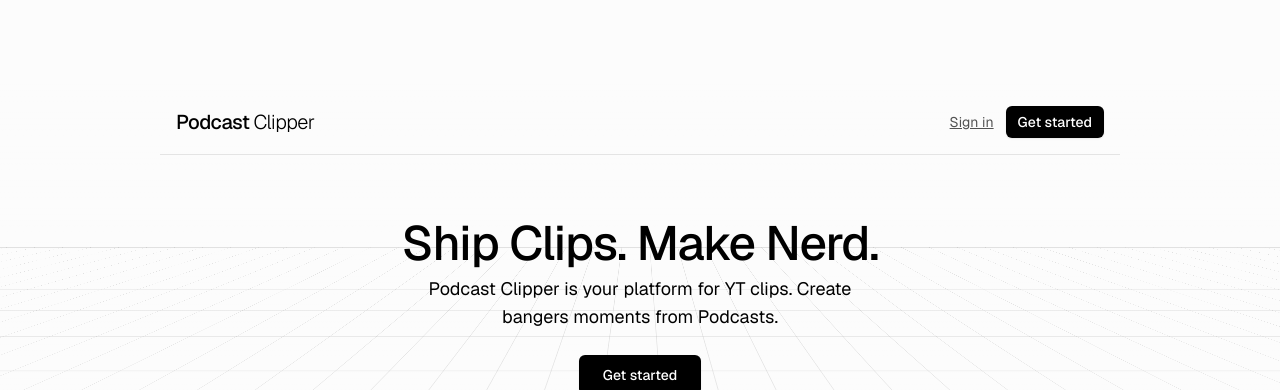
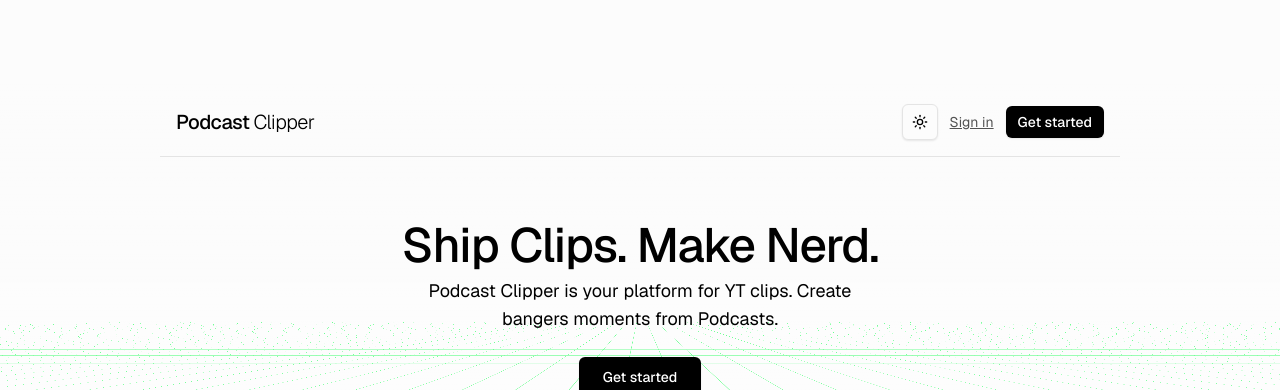
Before and after one commit to Priyanshuthapliyal2005/ai-video-clipper, a Next.js app in the folder frontend/: page / in a window 1280 px wide. Shown: the top 390 px of the page. Built offline with nearby package versions, Linux system fonts and the light colour scheme.

Commit message:
add theme toggle

```diff
--- a/frontend/src/app/layout.tsx
+++ b/frontend/src/app/layout.tsx
@@ -1,5 +1,5 @@
 import "~/styles/globals.css";
-
+import { ThemeProvider } from "~/components/ui/theme-provider";
 import { type Metadata } from "next";
 import { Geist } from "next/font/google";
 
@@ -18,8 +18,13 @@
   children,
 }: Readonly<{ children: React.ReactNode }>) {
   return (
-    <html lang="en" className={`${geist.variable}`}>
-      <body>{children}</body>
+    <html lang="en" suppressHydrationWarning>
+        <head />
+      <body>
+        <ThemeProvider attribute="class" defaultTheme="system" enableSystem>
+          {children}
+        </ThemeProvider>
+      </body>
     </html>
   );
 }
--- a/frontend/src/app/page.tsx
+++ b/frontend/src/app/page.tsx
@@ -2,7 +2,7 @@
 import { Button } from "~/components/ui/button";
 import { motion } from "framer-motion";
 import Link from "next/link";
-import RetroGrid from "~/components/ui/retro-grid";
+import { RetroGrid } from "~/components/ui/retro-grid";
 import LandingNav from "~/components/landing-nav";
 
 const fadeUpVariants = {
@@ -59,7 +59,13 @@
         src="/pd.mp4"
       />
       <div className="fixed inset-0 -z-10 w-full h-full pointer-events-none">
-        <RetroGrid className="w-full h-full" />
+        <RetroGrid
+        angle={65}
+        cellSize={60}
+        opacity={0.9}
+        lightLineColor="#00ff41"
+        darkLineColor="#32CD32"
+      />
       </div>
 
 
--- a/frontend/src/components/landing-nav.tsx
+++ b/frontend/src/components/landing-nav.tsx
@@ -2,6 +2,7 @@
 
 import Link from "next/link";
 import { Button } from "./ui/button";
+import ModeToggle from "./ui/theme-toggle";
 
 export default function LandingNav() {
   return (
@@ -13,6 +14,7 @@
         </Link>
 
         <div className="flex items-center gap-3">
+          <ModeToggle />
           <Link href="/login" className="text-sm text-muted-foreground underline">
             Sign in
           </Link>
--- a/frontend/src/components/nav-header.tsx
+++ b/frontend/src/components/nav-header.tsx
@@ -5,6 +5,7 @@
 import { Button } from "./ui/button";
 import { DropdownMenu, DropdownMenuContent, DropdownMenuItem, DropdownMenuLabel, DropdownMenuSeparator, DropdownMenuTrigger } from "./ui/dropdown-menu";
 import { Avatar, AvatarFallback } from "./ui/avatar";
+import ModeToggle from "./ui/theme-toggle";
 import { signOut } from "next-auth/react";
 
 
@@ -37,6 +38,7 @@
                                 Buy More
                             </Link>
                         </Button>
+                        <ModeToggle />
                     </div>
 
                     <DropdownMenu>
--- a/frontend/src/components/ui/retro-grid.tsx
+++ b/frontend/src/components/ui/retro-grid.tsx
@@ -1,32 +1,73 @@
+"use client";
+
 import { cn } from "~/lib/utils";
 
-export default function RetroGrid({ className }: { className?: string }) {
+interface RetroGridProps extends React.HTMLAttributes<HTMLDivElement> {
+  /**
+   * Additional CSS classes to apply to the grid container
+   */
+  className?: string;
+  /**
+   * Rotation angle of the grid in degrees
+   * @default 65
+   */
+  angle?: number;
+  /**
+   * Grid cell size in pixels
+   * @default 60
+   */
+  cellSize?: number;
+  /**
+   * Grid opacity value between 0 and 1
+   * @default 0.5
+   */
+  opacity?: number;
+  /**
+   * Grid line color in light mode
+   * @default "gray"
+   */
+  lightLineColor?: string;
+  /**
+   * Grid line color in dark mode
+   * @default "gray"
+   */
+  darkLineColor?: string;
+}
+
+export function RetroGrid({
+  className,
+  angle = 65,
+  cellSize = 60,
+  opacity = 0.5,
+  lightLineColor = "gray",
+  darkLineColor = "gray",
+  ...props
+}: RetroGridProps) {
+  const gridStyles = {
+    "--grid-angle": `${angle}deg`,
+    "--cell-size": `${cellSize}px`,
+    "--opacity": opacity,
+    "--light-line": lightLineColor,
+    "--dark-line": darkLineColor,
+  } as React.CSSProperties;
+
   return (
     <div
       className={cn(
-        "pointer-events-none absolute size-full overflow-hidden opacity-50 [perspective:200px]",
+        "pointer-events-none absolute size-full overflow-hidden [perspective:200px]",
+        `opacity-[var(--opacity)]`,
         className,
       )}
+      style={gridStyles}
+      {...props}
     >
-      {/* Grid */}
-      <div className="absolute inset-0 [transform:rotateX(35deg)]">
-        <div
-          className={cn(
-            "animate-grid",
-
-            "[background-repeat:repeat] [background-size:60px_60px] [height:300vh] [inset:0%_0px] [margin-left:-50%] [transform-origin:100%_0_0] [width:600vw]",
-
-            // Light Styles
-            "[background-image:linear-gradient(to_right,rgba(0,0,0,0.3)_1px,transparent_0),linear-gradient(to_bottom,rgba(0,0,0,0.3)_1px,transparent_0)]",
-
-            // Dark styles
-            "dark:[background-image:linear-gradient(to_right,rgba(255,255,255,0.2)_1px,transparent_0),linear-gradient(to_bottom,rgba(255,255,255,0.2)_1px,transparent_0)]",
-          )}
-        />
+      <div className="absolute inset-0 [transform:rotateX(var(--grid-angle))]">
+        <div className="animate-grid [background-image:linear-gradient(to_right,var(--light-line)_1px,transparent_0),linear-gradient(to_bottom,var(--light-line)_1px,transparent_0)] [background-repeat:repeat] [background-size:var(--cell-size)_var(--cell-size)] [height:300vh] [inset:0%_0px] [margin-left:-200%] [transform-origin:100%_0_0] [width:600vw] dark:[background-image:linear-gradient(to_right,var(--dark-line)_1px,transparent_0),linear-gradient(to_bottom,var(--dark-line)_1px,transparent_0)]" />
       </div>
 
-      {/* Background Gradient */}
-      <div className="absolute inset-0 bg-gradient-to-t from-white to-transparent to-90% dark:from-gray-700" />
+      <div className="absolute inset-0 bg-gradient-to-t from-white to-transparent to-90% dark:from-black" />
     </div>
   );
 }
+
+export type { RetroGridProps };
--- /dev/null
+++ b/frontend/src/components/ui/theme-provider.tsx
@@ -0,0 +1,11 @@
+"use client"
+
+import * as React from "react"
+import { ThemeProvider as NextThemesProvider } from "next-themes"
+
+export function ThemeProvider({
+  children,
+  ...props
+}: React.ComponentProps<typeof NextThemesProvider>) {
+  return <NextThemesProvider {...props}>{children}</NextThemesProvider>
+}
--- /dev/null
+++ b/frontend/src/components/ui/theme-toggle.tsx
@@ -0,0 +1,42 @@
+"use client"
+
+import * as React from "react"
+import { Moon, Sun } from "lucide-react"
+import { useTheme } from "next-themes"
+
+import { Button } from "~/components/ui/button"
+import {
+  DropdownMenu,
+  DropdownMenuContent,
+  DropdownMenuItem,
+  DropdownMenuTrigger,
+} from "~/components/ui/dropdown-menu"
+
+export function ModeToggle() {
+  const { setTheme } = useTheme()
+
+  return (
+    <DropdownMenu>
+      <DropdownMenuTrigger asChild>
+        <Button variant="outline" size="icon">
+          <Sun className="h-[1.2rem] w-[1.2rem] scale-100 rotate-0 transition-all dark:scale-0 dark:-rotate-90" />
+          <Moon className="absolute h-[1.2rem] w-[1.2rem] scale-0 rotate-90 transition-all dark:scale-100 dark:rotate-0" />
+          <span className="sr-only">Toggle theme</span>
+        </Button>
+      </DropdownMenuTrigger>
+      <DropdownMenuContent align="end">
+        <DropdownMenuItem onClick={() => setTheme("light")}>
+          Light
+        </DropdownMenuItem>
+        <DropdownMenuItem onClick={() => setTheme("dark")}>
+          Dark
+        </DropdownMenuItem>
+        <DropdownMenuItem onClick={() => setTheme("system")}>
+          System
+        </DropdownMenuItem>
+      </DropdownMenuContent>
+    </DropdownMenu>
+  )
+}
+
+export default ModeToggle
--- a/frontend/src/styles/globals.css
+++ b/frontend/src/styles/globals.css
@@ -155,21 +155,25 @@
   --shadow-lg: var(--shadow-lg);
   --shadow-xl: var(--shadow-xl);
   --shadow-2xl: var(--shadow-2xl);
+  --animate-grid: grid 15s linear infinite;
+  @keyframes grid {
+  0% {
+    transform: translateY(-50%);
+    }
+  100% {
+    transform: translateY(0);
+    }
+  }
 }
 
 @keyframes grid {
-  0% {
-    transform: translateX(-50%);
-  }
-  100% {
-    transform: translateX(-40%);
-  }
+  0% { transform: translateY(-50%); }
+  100% { transform: translateY(0); }
 }
 
 .animate-grid {
   animation: grid 15s linear infinite;
 }
-
 @layer base {
   * {
     @apply border-border outline-ring/50;
```
Also changed, not shown: 2 other files (tests, documents, lock files or other folders).
